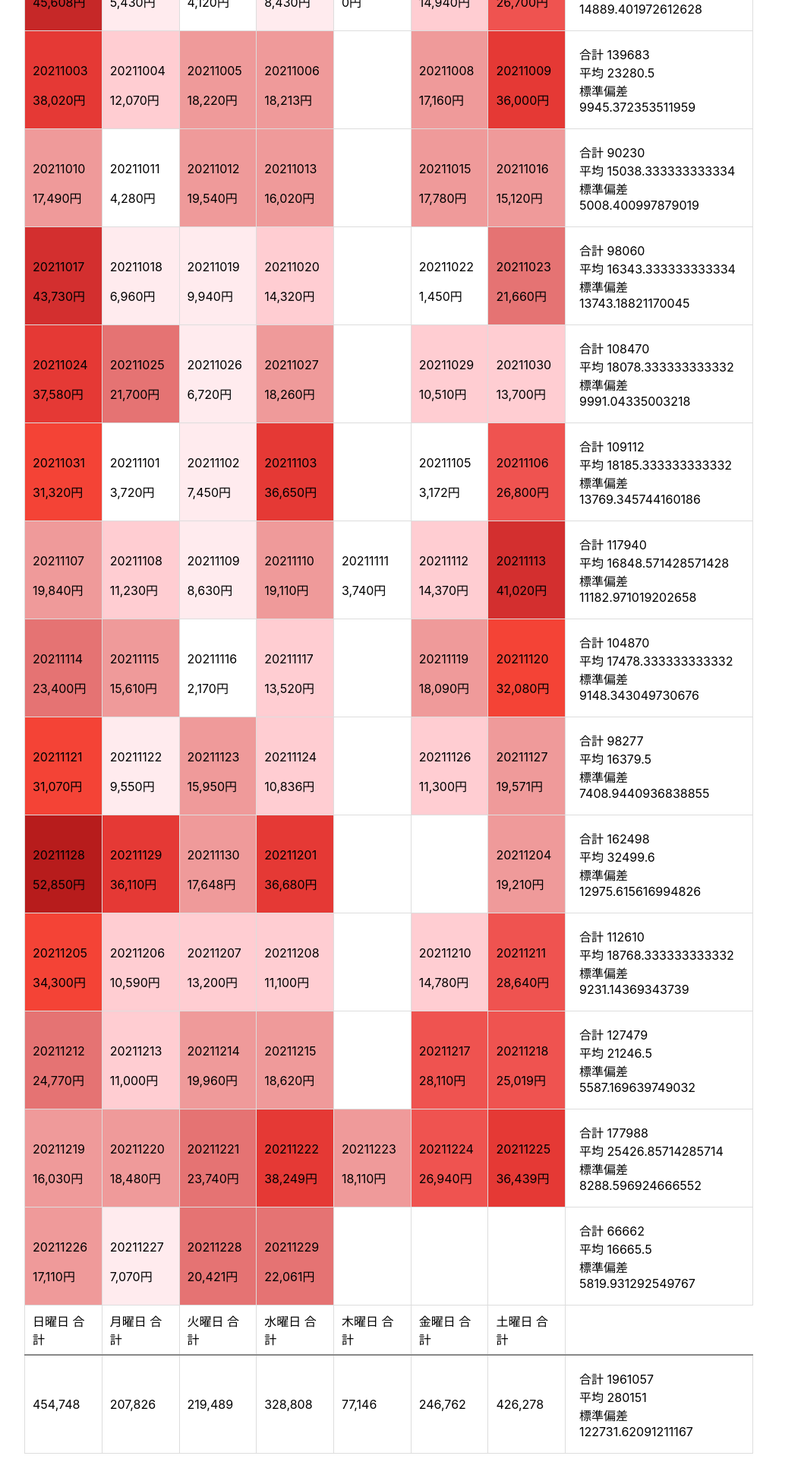
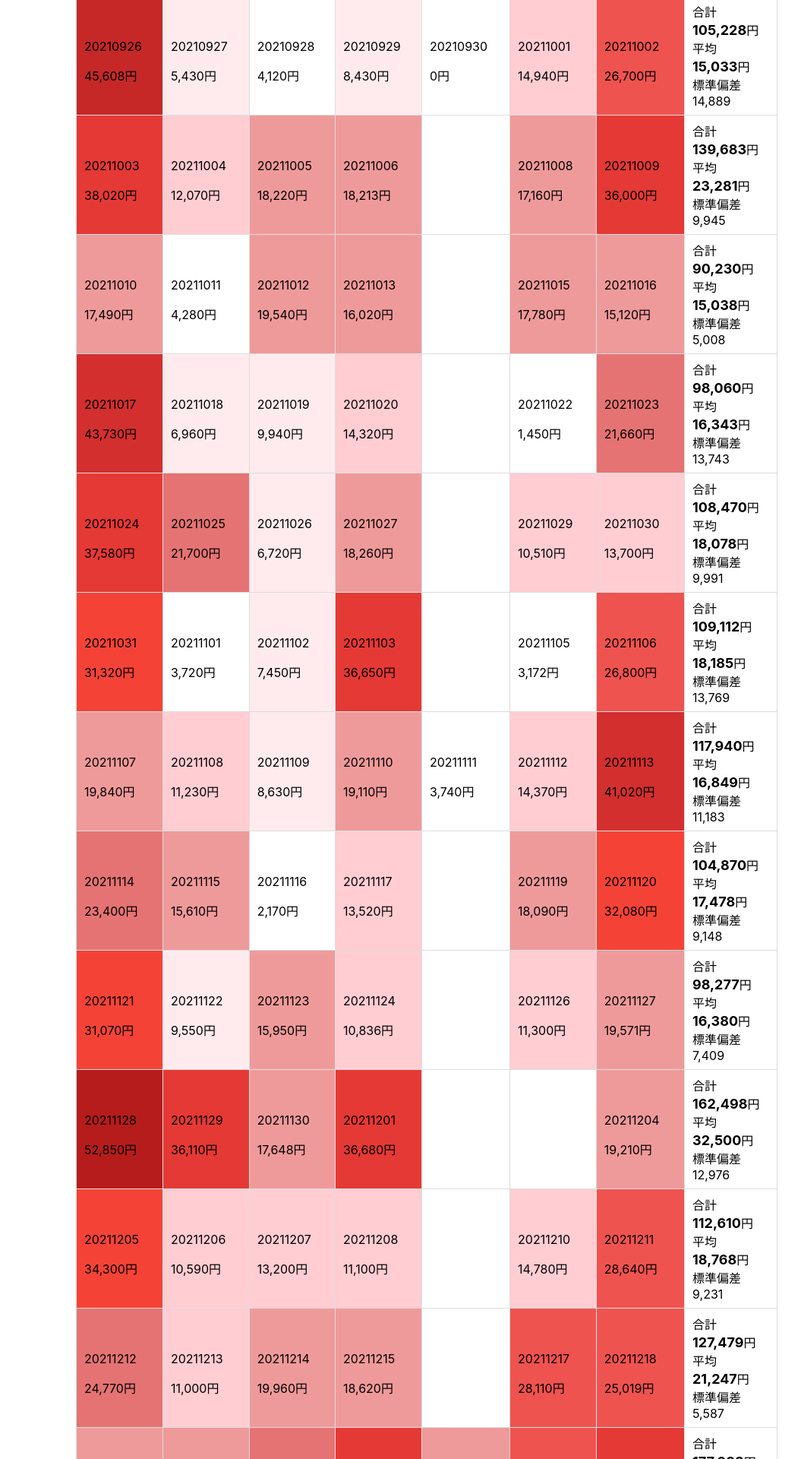
Before and after one commit to isihigameKoudai/utils, a React (Vite) app: page / in a window 1280 px wide. Shown: the part 520-2440 px from the top of the page at 76% size, without its empty margins (128-1183 px from the left). Built offline with nearby package versions, Linux system fonts and the light colour scheme.

Commit message:
delete App.css

```diff
--- a/src/App.css
+++ /dev/null
@@ -1,4 +0,0 @@
-.App {
-  width: 960px;
-  margin: 0 auto;
-}
--- a/src/App.tsx
+++ b/src/App.tsx
@@ -1,12 +1,17 @@
 import { useState } from 'react'
 import { addDays, format } from 'date-fns';
-import './App.css'
+import { css } from '@emotion/css';
 
 import { DailySales } from './model/DailySales';
 import { DAYS, subDates } from './modules/calendar';
 import { dailySalesList } from './assets/json'
 import { divideDate } from '../packages/date'
 import Calendar from './components/Calendar';
+
+const style = css`
+  width: 1024px;
+  margin: 0 auto;
+`;
 
 function App() {
   const startDailySales = dailySalesList[0];
@@ -29,8 +34,13 @@ function App() {
   const [calendarTable, setCalendarTable] = useState<(DailySales | undefined)[][]>(weeks)
 
   return (
-    <div className="App">
-      <Calendar dailySales2D={calendarTable} />
+    <div className={style}>
+      <div className='controller'>
+        aaaa
+      </div>
+      <div className='calendar'>
+        <Calendar dailySales2D={calendarTable} />
+      </div>
     </div>
   )
 }
--- a/src/components/Calendar.tsx
+++ b/src/components/Calendar.tsx
@@ -1,7 +1,7 @@
-import React, { memo, useCallback } from 'react';
+import React, { memo } from 'react';
 import { css } from '@emotion/css';
 
-import { DAYS, subDates } from '../modules/calendar';
+import { DAYS } from '../modules/calendar';
 import { DailySales } from '../model/DailySales';
 import CalendarCell from './CalendarCell';
 
@@ -25,6 +25,17 @@ const colorBy = (sales:number): string => {
 };
 
 const style = css`
+  display:flex;
+
+  .controller {
+    flex-basis: 100px;
+  }
+  .calendar {
+    flex: 1;
+  }
+`;
+
+const tableStyle = css`
   width: 100%;
   border-collapse:  collapse;
 
@@ -53,19 +64,20 @@ const Calendar: React.FC<Props> = memo(({ dailySales2D }) => {
 
   const totalByDay = DAYS.map((day, i) => {
     const salesByDay = initialDailySales.filter(item => item?.day === day).map(item => Number(item?.sales))
-    return salesByDay.reduce((sum, el) => sum + el);
+    return salesByDay
   })
 
   return (
-    <>
-      <div>
+    <div className={style}>
+      <div className='controller'>
         <select name="select">
           {
             DAYS.map((day, i) => <option key={`select-${i}`} value={i}>{ day }</option>)
           }
         </select>
       </div>
-      <table className={style}>
+      <div className='calendar'>
+        <table className={tableStyle}>
           <thead>
             <tr>
               {
@@ -85,7 +97,7 @@ const Calendar: React.FC<Props> = memo(({ dailySales2D }) => {
                     </td>
                   ))
                 }
-                <td>
+                  <td key={`col-final`}>
                     <CalendarCell list={row.filter(item => item).map(item => Number(item?.sales || 0))} />
                   </td>
                 </tr>
@@ -93,21 +105,24 @@ const Calendar: React.FC<Props> = memo(({ dailySales2D }) => {
             }
             {/* 曜日別合計 */}
             <tr>{
-            DAYS.map(day => <td>{ day } 合計</td>)
+              DAYS.map(day => <td key={`total-${day}`}>{ day } 合計</td>)
             }</tr>
             <tr>
               {
-              totalByDay.map((col,i) => <td key={`total-${i}`}>
-                <span>{ col.toLocaleString() }</span>
-              </td>)
+                totalByDay.map((cols,i) => (
+                  <td key={`total-day-${i}`}>
+                    <CalendarCell list={cols} />
+                  </td>
+                ))
               }
               <td>
-              <CalendarCell list={totalByDay} />
+                <CalendarCell list={totalByDay.flat()} />
               </td>
             </tr>
           </tbody>
         </table>
-    </>
+      </div>
+    </div>
   )
 })
 
--- a/src/components/CalendarCell.tsx
+++ b/src/components/CalendarCell.tsx
@@ -8,18 +8,22 @@ type Props = {
 }
 
 const style = css`
-  padding: 10px 8px;
   p {
     margin: 0;
+  }
+
+  .amount-label {
+    font-weight: bold;
+    font-size: 18px;
   }
 `;
 
 const CalendarCell: React.FC<Props> = memo(({ list }) => {
   return (
     <div className={style}>
-      <p>合計 {sum(list)}</p>
-      <p>平均 { average(list)}</p>
-      <p>標準偏差 { deviation(list)}</p>
+      <p>合計 <br /><span className='amount-label'>{ Math.round(sum(list)).toLocaleString() }</span>円</p>
+      <p>平均 <br /><span className='amount-label'>{ Math.round(average(list)).toLocaleString() }</span>円</p>
+      <p>標準偏差 { Math.round(deviation(list)).toLocaleString()}</p>
     </div>
   )
 });
```
Lines whose indentation alone changed are shown as unchanged.
